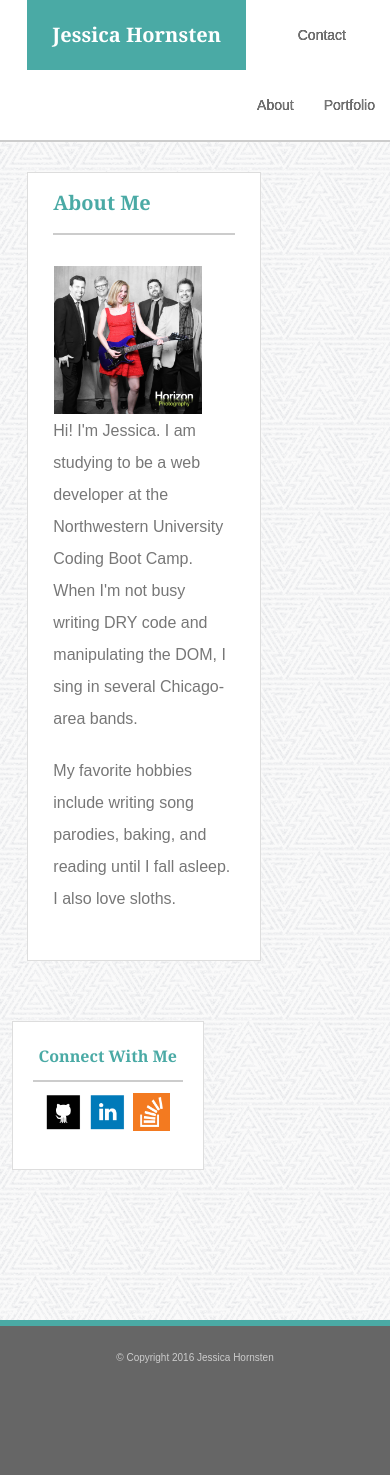
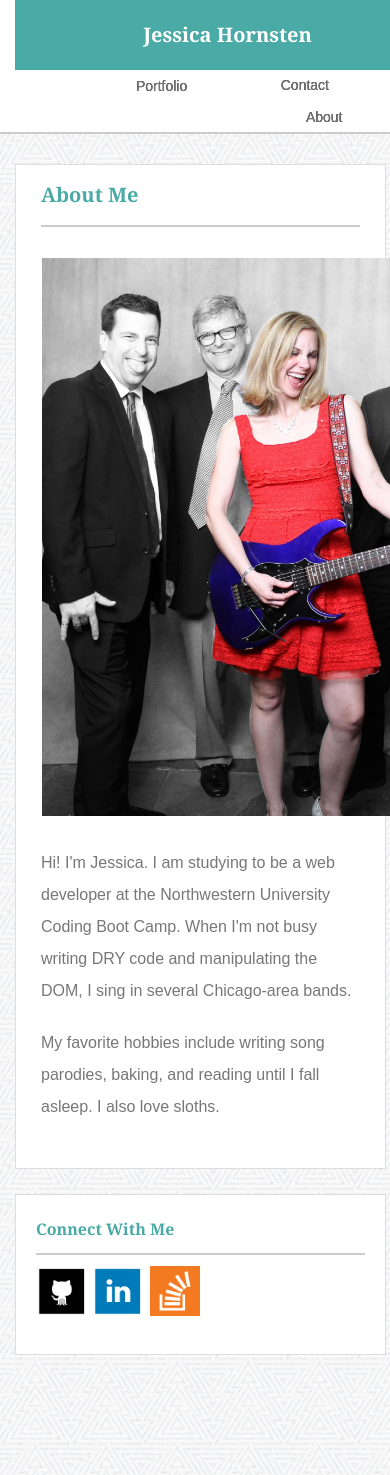
Before and after one commit to hornsten/Responsive-Portfolio, a PHP site: page /index.php in a window 390 px wide; the page is wider, and only the part inside the window is pictured. Shown: the top 1475 px of that part. Run offline with PHP 8.4, Linux system fonts and the light colour scheme.

Commit message:
Adds media queries to index page

```diff
--- a/assets/css/style.css
+++ b/assets/css/style.css
@@ -77,6 +77,7 @@
 	background: #ffffff;
 	line-height: 100%;
 	width: 100%;
+
 }
 
 ul {
@@ -275,7 +276,6 @@
 	padding: 10px 20px 30px 20px;
 	border: 1px solid #dddddd;
 	text-align: center;
-	min-width: 150px;
 
 }
 
@@ -302,3 +302,117 @@
 	font-size: 10px;
 
 }
+
+@media only screen and (max-width: 640px) {
+
+	nav {
+		width: 100%;
+		text-align: center;
+
+	}
+	#my-name {
+		width: 100%;
+		text-align: center;
+		margin: 0;
+	}
+
+	ul {
+		margin-left: 0px;
+
+	}
+
+	li a {
+		text-align: center;
+		padding: 2% 10%;
+		margin: 0 10px;
+
+	}
+
+    .bio {
+        width: 95%;
+ 		margin-left: 15px;
+        margin-right: 5px;
+        margin-bottom:25px;
+        text-align: left;
+       	box-sizing: border-box;
+
+
+    }
+
+    #pic  {
+	height: auto;
+	width: 560px;
+	margin: 30px 0px;
+	float: left;
+	box-sizing: border-box;
+}
+
+    .connect {
+    	width: 95%;
+    	margin-left: 15px;
+        margin-right: 5px;
+        margin-top: 0px;
+        text-align: left;
+       	box-sizing: border-box;
+    }
+
+    img {
+    	height: 50px;
+		width: 50px;
+    }
+
+}
+
+
+@media only screen and (max-width: 980px) {
+    .bio {
+        width: 55%;
+
+    }
+
+    #menu-margin {
+	margin-right: 125px;
+}
+
+	.connect {
+		margin-left: 20px;
+		margin-right: 125px;
+	}
+
+}
+
+@media only screen and (max-width: 768px) {
+
+	ul {
+		margin-left: 15px;
+	}
+
+	#menu-margin {
+	margin-right: 15px;
+}
+
+    .bio {
+        width: 95%;
+ 		margin-left: 15px;
+        margin-right: 10px;
+        margin-bottom:25px;
+        text-align: left;
+       	box-sizing: border-box;
+
+
+    }
+
+    .connect {
+    	width: 95%;
+    	margin-left: 15px;
+        margin-right: 10px;
+        margin-top: 0px;
+        text-align: left;
+       	box-sizing: border-box;
+    }
+
+    img {
+    	height: 50px;
+		width: 50px;
+    }
+}
--- a/contact.html
+++ b/contact.html
@@ -4,6 +4,7 @@
 	<title>Contact</title>
 	<link rel="stylesheet" type="text/css" href="assets/css/reset.css">
 	<link rel="stylesheet" type="text/css" href="assets/css/style.css">
+	<meta name="viewport" content="width=device-width, initial-scale=1.0"/>
 </head>
 	<body>
 	<div class="wrapper">
--- a/index.html
+++ b/index.html
@@ -1,6 +1,7 @@
 <!DOCTYPE html>
 <html>
 <head>
+	<meta name="viewport" content="width=device-width, initial-scale=1.0"/>
 	<title>Index</title>
 	<link rel="stylesheet" type="text/css" href="assets/css/reset.css">
 	<link rel="stylesheet" type="text/css" href="assets/css/style.css">
--- a/portfolio.html
+++ b/portfolio.html
@@ -4,6 +4,7 @@
 	<title>Portfolio</title>
 	<link rel="stylesheet" type="text/css" href="assets/css/reset.css">
 	<link rel="stylesheet" type="text/css" href="assets/css/style.css">
+	<meta name="viewport" content="width=device-width, initial-scale=1.0"/>
 </head>
 	<body>
 	<div class="wrapper">
```
